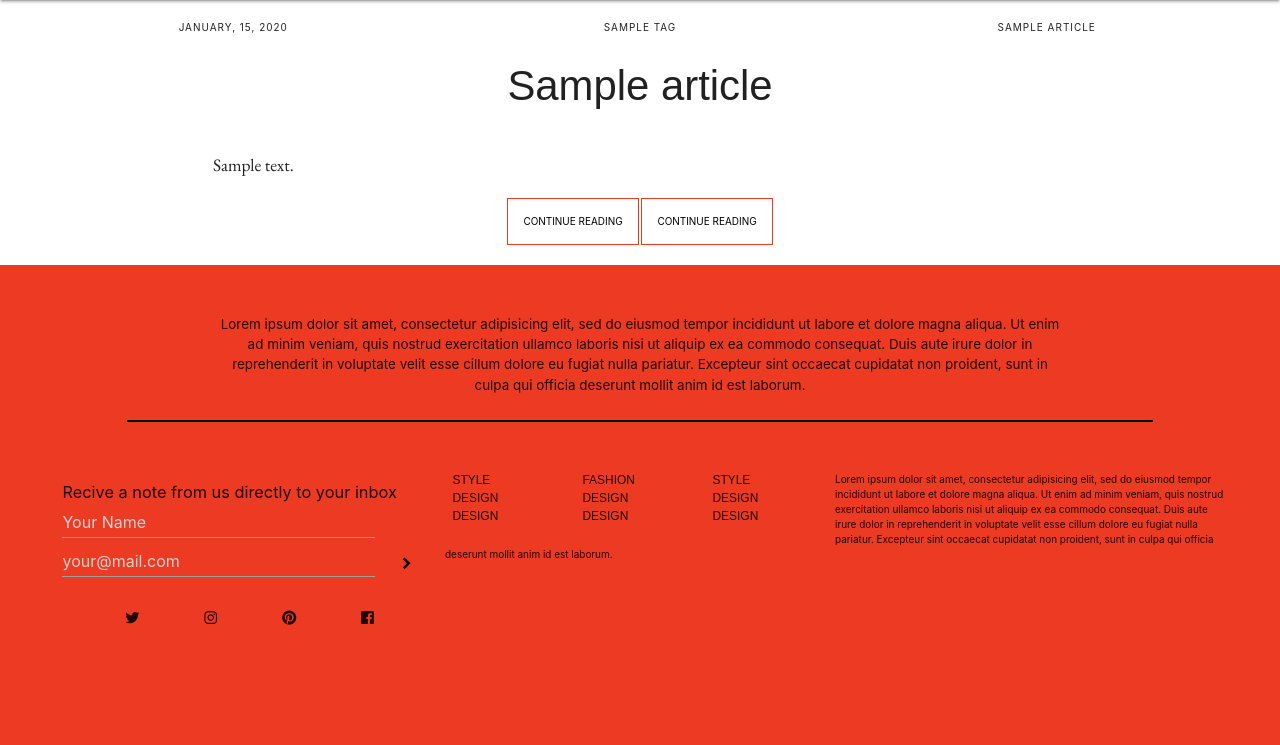
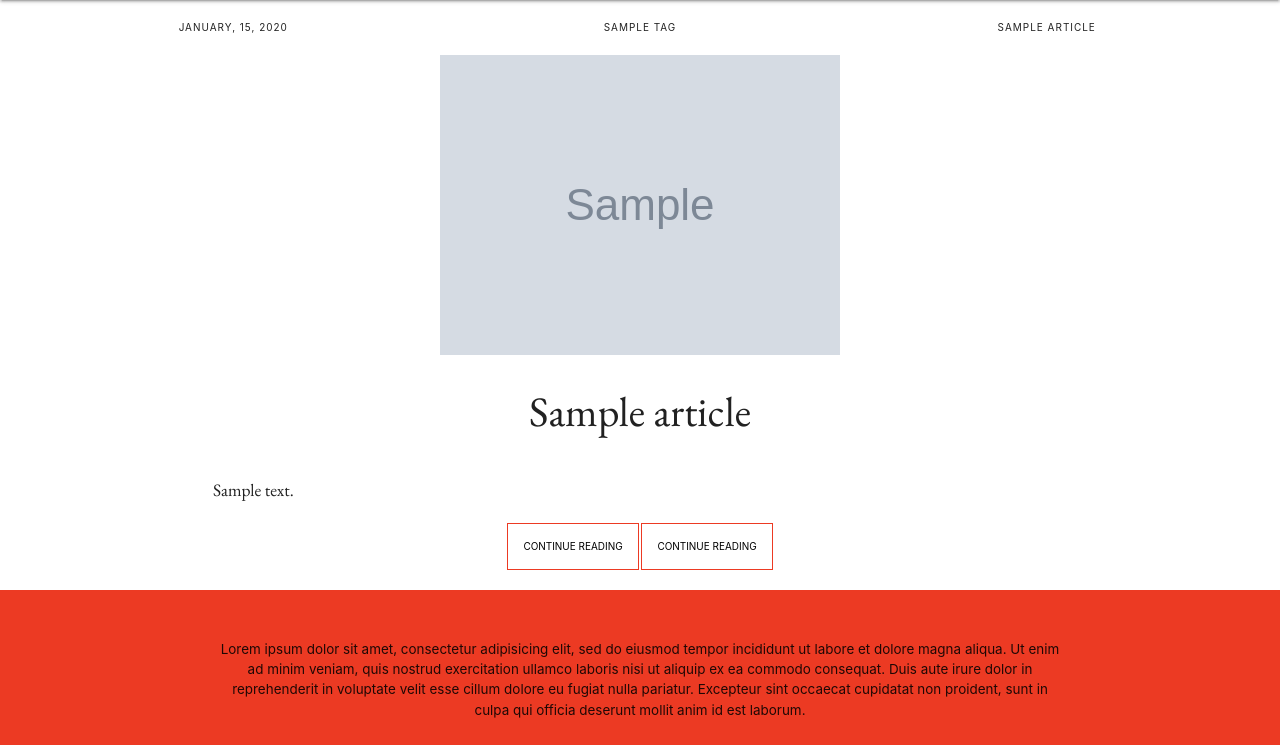
Before and after one commit to purpledmango/beautiful_django_blog, a Django app: template templates/post.html in a window 1280 px wide. Shown: the part 64-809 px from the top of the page. Run offline with Django 4.2, Linux system fonts and the light colour scheme; the template is opened without the code that fills it: most values are stand-ins (such as "Sample title", 1, 10 or a date in 2020); some web fonts are replaced.

Commit message:
typography fixes

```diff
--- a/static/css/style.css
+++ b/static/css/style.css
@@ -230,12 +230,16 @@ footer form button:hover{
 	letter-spacing: 1px;
 }
 
-.body__area h1{
-	font-family: var(--heading-font);
+.body__area {
+	font-family: var(--body-font);
+}
+
+.body__area li{
+	font-size: 1.7rem;
+	text-decoration: underline;
 }
 .body__area p{
 	font-size: 1.75rem;
-	font-family: var(--body-font);
 }
 
 .paginator{
--- a/templates/post.html
+++ b/templates/post.html
@@ -21,7 +21,11 @@
       </div>
     </div>
 
+
     <div class="container body__area">
+      <div class="container center">
+        <img src="{{article.thumbnail.url}}" alt="{{article.thumbnail}}" class="responsive-img">
+      </div>
       <h1 class="center" style="padding-bottom: 2.65rem"> {{article.title}} </h1>
       <p>
       {{article.body|safe}}
```
Also changed, not shown: templates/admin/base_site.html (added, +7 -0 lines), db.sqlite3.
